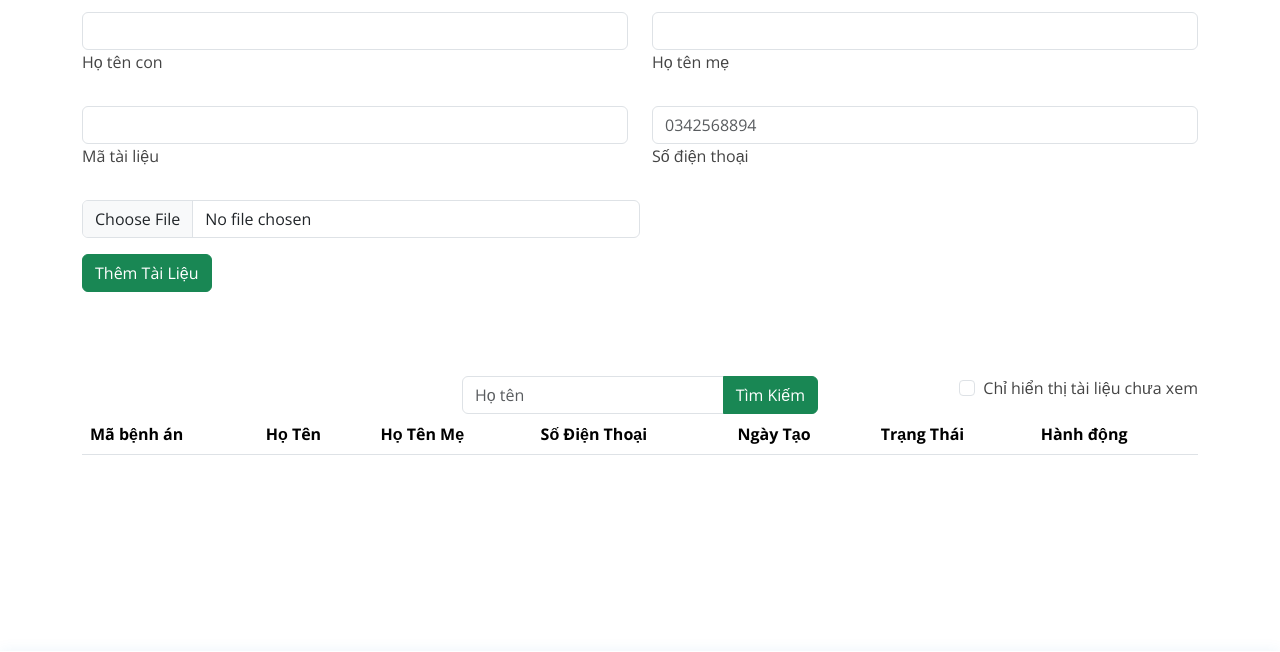
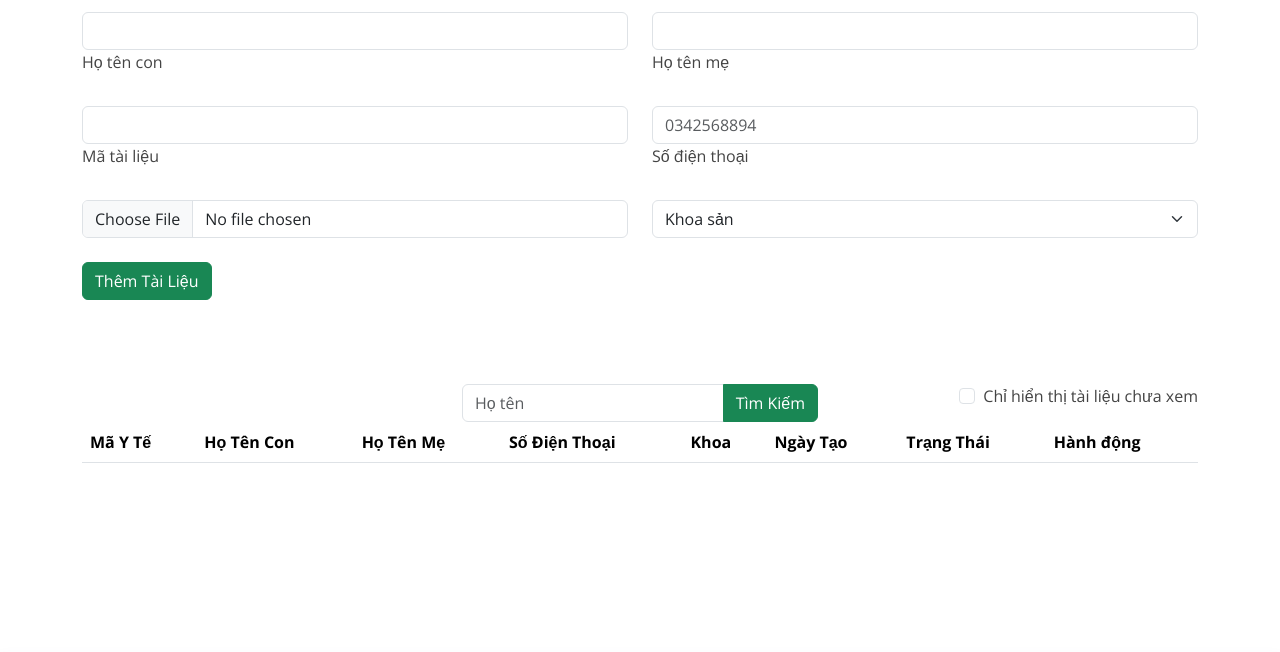
Before and after one commit to LamLuong/PatientSearch, a FastAPI app: template app/templates/index.html in a window 1280 px wide. Shown: the part 188-840 px from the top of the page. Run offline with FastAPI, Linux system fonts and the light colour scheme; the template is opened without the code that fills it: most values are stand-ins (such as "Sample title", 1, 10 or a date in 2020); lists and menus that the app fills with data are empty.

Commit message:
[FE] Display specialist

```diff
--- a/app/static/js/admin_user.js
+++ b/app/static/js/admin_user.js
@@ -56,7 +56,7 @@ $("form#create-new-patient").submit(function(e) {
           alert("Thêm thông tin bệnh nhân thành công");
       },
       error: function(XMLHttpRequest, textStatus, errorThrown) {
-        alert("Error: Không được trùng mã bệnh án");
+        alert("Error: " + errorThrown);
       },
       cache: false,
       contentType: false,
@@ -170,12 +170,27 @@ function getPatients(name = null, seen = null, offset = 1) {
           let utc_time = value.created_at + "+00:00";
           let theDate = (new Date(utc_time)).toLocaleString('en-GB');
           // var theDate = new Date(Date.parse(value.created_at));
+          let specialist;
+          switch(value.specialist) {
+            case 1:
+              specialist = "Sản";
+              break;
+            case 2:
+              specialist = "Điều trị theo yêu cầu";
+              break;
+            case 3:
+              specialist = "Sơ Sinh";
+              break;
+            default:
+              specialist = "NAL";
+          }
 
           $('#list-patients').append('<tr>\
                 <td>'+value.document_id+'</td>\
                 <td>'+value.name+'</td>\
                 <td>'+value.mother_name+'</td>\
                 <td>'+value.phone+'</td>\
+                <td>'+specialist+'</td>\
                 <td>'+theDate+'</td>\
                 <td>'+status+'</td>\
                 <td> <a class="delete-patient" onClick="deletePatient(this)">Xóa</a></td>\
--- a/app/templates/index.html
+++ b/app/templates/index.html
@@ -149,9 +149,16 @@
                 </div>
               </div>
 
-              <div class="mb-3">
+              <div class="row mb-4">
                 <div class="col">
-                  <input class="form-control" type="file" id="doc-pdf" name="file" style="width: 50%">
+                  <input class="form-control" type="file" id="doc-pdf" name="file">
+                </div>
+                <div class="col">
+                  <select class="form-select" name="specialist" aria-label="Default select example">
+                    <option selected value=1>Khoa sản</option>
+                    <option value=2>Khoa điều trị theo yêu cầu</option>
+                    <option value=3>Khoa sơ sinh</option>
+                  </select>
                 </div>
               </div>
 
@@ -207,10 +214,11 @@
             <table class="table">
               <thead>
                 <tr>
-                  <th scope="col">Mã bệnh án</th>
-                  <th scope="col">Họ Tên</th>
+                  <th scope="col">Mã Y Tế</th>
+                  <th scope="col">Họ Tên Con</th>
                   <th scope="col">Họ Tên Mẹ</th>
                   <th scope="col">Số Điện Thoại</th>
+                  <th scope="col">Khoa</th>
                   <th scope="col">Ngày Tạo</th>
                   <th scope="col">Trạng Thái</th>
                   <th scope="col">Hành động</th>
```
